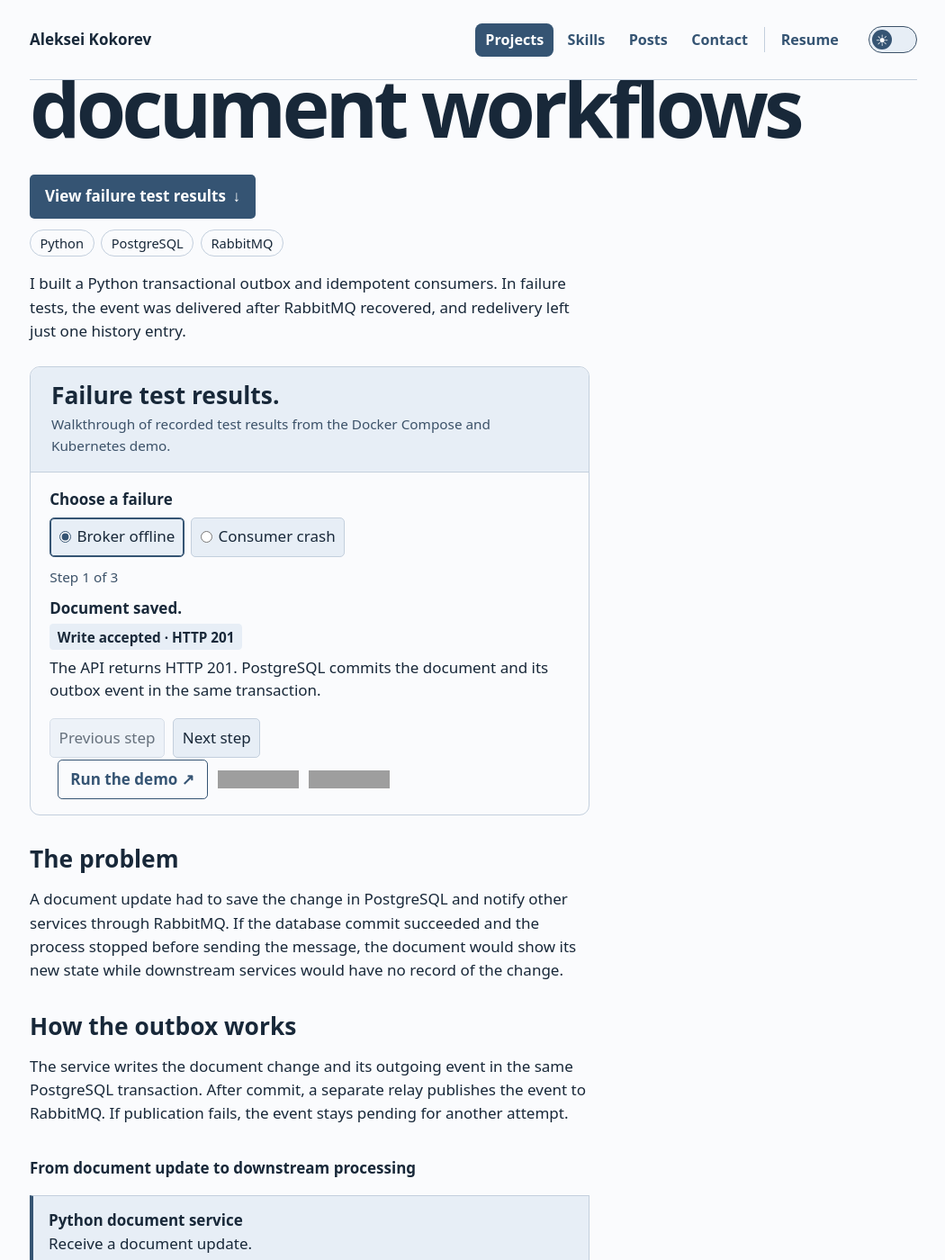
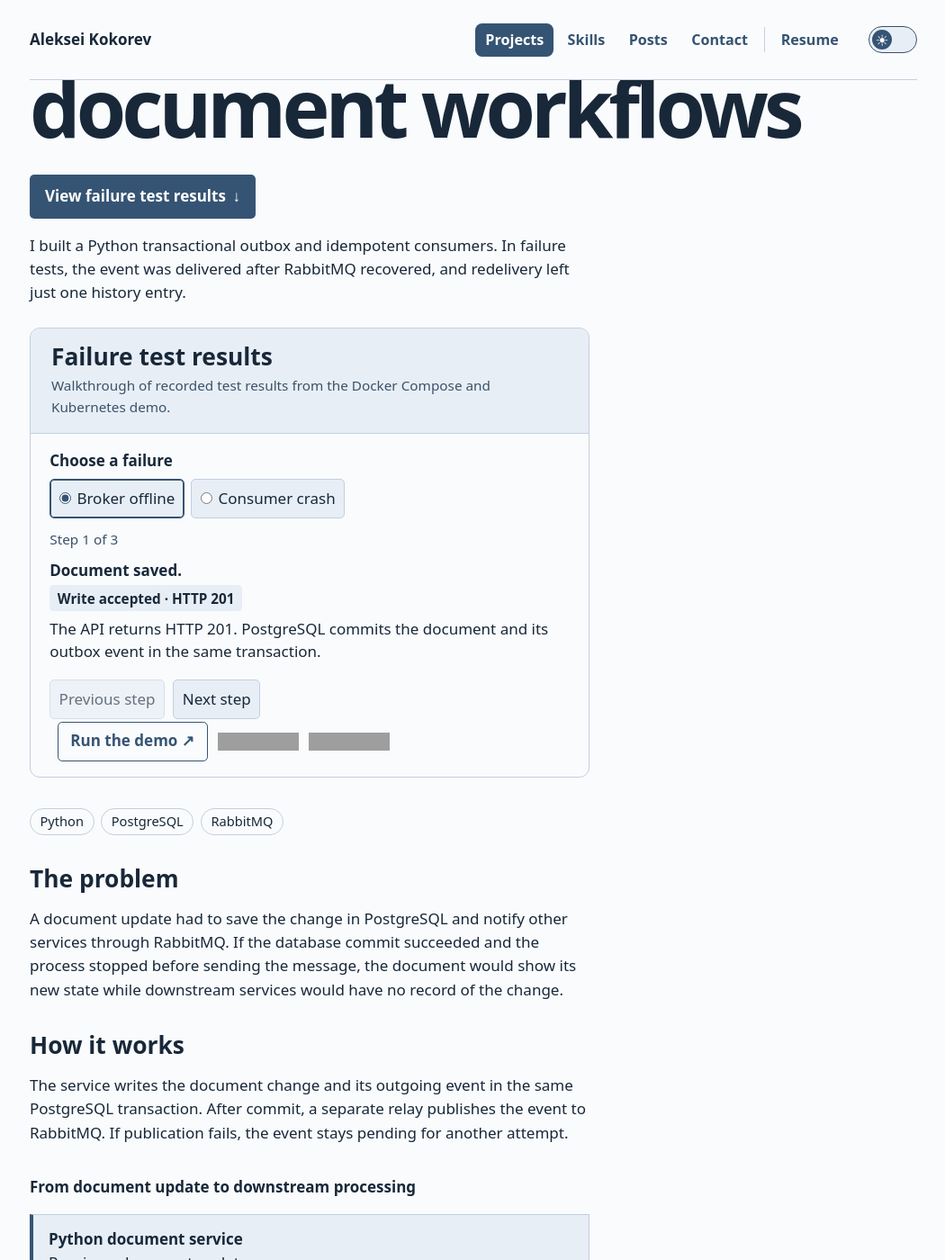
Before and after one commit to alex-coch/alex-coch.github.io, a Jekyll site: the page projects/transactional-outbox/index.html, which Jekyll copies as it is, in a window 1280 px wide and 1400 px high, scrolled down 360 px. Shown: the whole window at 90% size, without its empty margins (114-1164 px from the left). Built offline with Jekyll 4.4.1, drawn with Linux system fonts in a browser that asks for light colours; some of the changed text lies outside the part shown; grey boxes are pictures that could not be loaded.

Commit message:
Unify the layout and headings of the portfolio case studies

```diff
--- a/projects/audiobook-alignment/index.html
+++ b/projects/audiobook-alignment/index.html
@@ -57,7 +57,7 @@
 </ul>
 <h2>The problem</h2>
 <p>Given a passage in an ebook, where does it begin and end in the audiobook? The book gives us the words, and the recording gives us a timeline. Connecting the two gets tricky when the narrator repeats a line or reads a heading differently from the printed version.</p>
-<h2>How the pipeline works</h2>
+<h2>How it works</h2>
 <p>The pipeline prepares the book text and uses FFmpeg to split the narration into short, overlapping audio windows. The GPU service runs Wav2Vec2 on one window at a time and returns a score for each possible speech token at each time step. The processor uses those scores to align the text with the recording and place each match on the original audiobook timeline.</p>
 <figure class="pipeline">
   <figcaption>From audiobook recording to synchronization map</figcaption>
--- a/projects/blockchain-address-screening/index.html
+++ b/projects/blockchain-address-screening/index.html
@@ -66,7 +66,7 @@
   </ul>
   <h2>The problem</h2>
   <p>Compliance teams need risk and financial data for blockchain addresses. Provider coverage varies by chain, and reviewers need access to earlier screening results.</p>
-  <h2>How the service works</h2>
+  <h2>How it works</h2>
   <figure class="pipeline">
     <figcaption>From address validation to screening history</figcaption>
     <div class="node"><strong>Address and blockchain</strong> <span>Validate the address format for the requested chain.</span></div>
--- a/projects/transactional-outbox/index.html
+++ b/projects/transactional-outbox/index.html
@@ -35,15 +35,10 @@
   <p class="meta">Backend engineering · Event-driven systems</p>
   <h1>Reliable event delivery for document workflows</h1>
   <a class="primary case-example-link" href="#failure-test-results">View failure test results <span aria-hidden="true">↓</span></a>
-  <ul role="list" class="tech-tags" aria-label="Tech stack">
-    <li>Python</li>
-    <li>PostgreSQL</li>
-    <li>RabbitMQ</li>
-  </ul>
   <p>I built a Python transactional outbox and idempotent consumers. In failure tests, the event was delivered after RabbitMQ recovered, and redelivery left just one history entry.</p>
   <section class="comparison-result" aria-labelledby="failure-test-results">
     <div class="comparison-result-heading">
-      <h2 id="failure-test-results">Failure test results.</h2>
+      <h2 id="failure-test-results">Failure test results</h2>
       <p>Walkthrough of recorded test results from the Docker Compose and Kubernetes demo.</p>
     </div>
     <div class="failure-walkthrough" data-failure-walkthrough>
@@ -88,9 +83,14 @@
       </div>
     </div>
   </section>
+  <ul role="list" class="tech-tags" aria-label="Tech stack">
+    <li>Python</li>
+    <li>PostgreSQL</li>
+    <li>RabbitMQ</li>
+  </ul>
   <h2>The problem</h2>
   <p>A document update had to save the change in PostgreSQL and notify other services through RabbitMQ. If the database commit succeeded and the process stopped before sending the message, the document would show its new state while downstream services would have no record of the change.</p>
-  <h2>How the outbox works</h2>
+  <h2>How it works</h2>
   <p>The service writes the document change and its outgoing event in the same PostgreSQL transaction. After commit, a separate relay publishes the event to RabbitMQ. If publication fails, the event stays pending for another attempt.</p>
   <figure class="pipeline">
     <figcaption>From document update to downstream processing</figcaption>
@@ -110,18 +110,6 @@
   <h2>Handling redelivery and duplicates</h2>
   <p>Duplicates can come from either side. The relay can publish an event again if it stops after RabbitMQ accepts the message but before it records successful publication. RabbitMQ can also redeliver a message if the consumer disconnects before acknowledging it.</p>
   <p>The consumer records the event ID and writes the history entry in the same PostgreSQL transaction, then acknowledges the message. In the demo, I stopped the first consumer between commit and acknowledgement. The replacement consumer found the existing event ID, logged <code>duplicate_skipped</code>, and acknowledged the message without writing a second history entry.</p>
-  <h2>Run the demo</h2>
-  <div class="actions work-actions">
-    <a href="https://github.com/alex-coch/document-events-outbox#quick-start">Run the demo ↗</a>
-    <div class="ci-badges" role="group" aria-label="GitHub Actions status">
-      <a href="https://github.com/alex-coch/document-events-outbox/actions/workflows/compose-ci.yml">
-        <img src="https://github.com/alex-coch/document-events-outbox/actions/workflows/compose-ci.yml/badge.svg?branch=main" alt="Docker Compose workflow status" height="20">
-      </a>
-      <a href="https://github.com/alex-coch/document-events-outbox/actions/workflows/kind-ci.yml">
-        <img src="https://github.com/alex-coch/document-events-outbox/actions/workflows/kind-ci.yml/badge.svg?branch=main" alt="Kubernetes (kind) workflow status" height="20">
-      </a>
-    </div>
-  </div>
 </section>
 <footer>
   <div class="actions work-actions">
```
Also changed, not shown: other parts of projects/blockchain-address-screening/index.html (+1 -1 lines), projects/article-comparison/index.html (+7 -7 lines).
